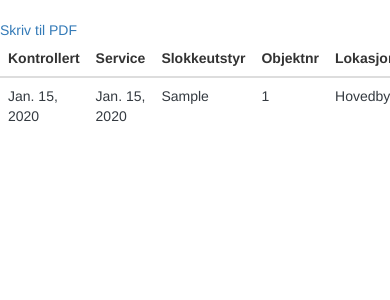
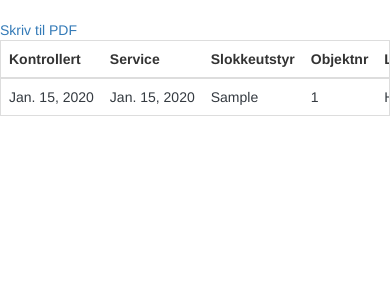
Before and after one commit to gruffsy/BTGCtrl, a Django app: page /objtr/1/ in a window 390 px wide. Shown: the part 62-362 px from the top of the page. Run offline with Django 3.2, Linux system fonts and the light colour scheme; data comes from the database, SQL or seed files in the repository; tables that the repository leaves empty hold one stand-in row (values such as "Sample post"); some libraries are stand-ins or nearby versions.

Commit message:
mobiltabeller

```diff
--- a/kontroll/templates/index.html
+++ b/kontroll/templates/index.html
@@ -55,7 +55,7 @@
         <table class="table w-auto table-hover">
             <thead>
             <tr>
-                <th>Kundenummer</th>
+                <th>Kundenr</th>
                 <th>Kunde</th>
                 <th>Adresse</th>
                 <th>Sted</th>
--- a/kontroll/templates/objtr.html
+++ b/kontroll/templates/objtr.html
@@ -1,7 +1,7 @@
 {% extends 'base.html' %}
 {% block body %}
 <a href="{% url 'pdf' customer.id %}">Skriv til PDF</a>
-<div class="table-responsive-lg">
+<div class="table-responsive">
     <table class="table w-auto table-hover">
         <thead>
         <tr>
```
